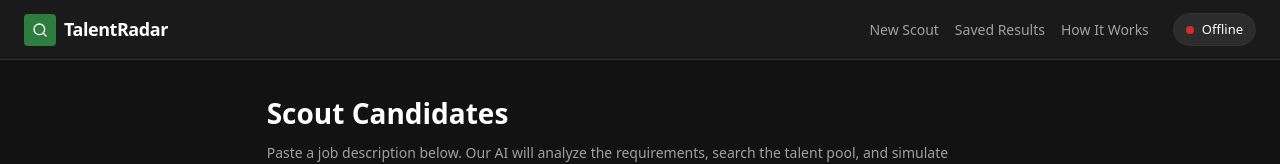
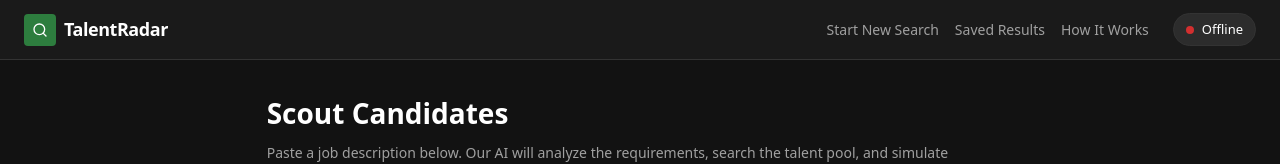
Before and after one commit to Tejayadagani/TalentHunt, a Next.js app in the folder frontend/: page / in a window 1280 px wide. Shown: the top 164 px of the page. Built offline with nearby package versions, Linux system fonts and the light colour scheme; no server answers.

Commit message:
Rename 'New Scout' to 'Start New Search' for better clarity

```diff
--- a/frontend/src/app/page.tsx
+++ b/frontend/src/app/page.tsx
@@ -149,7 +149,7 @@ export default function Home() {
               onClick={() => { setResults(null); setError(null); setIsSaved(false); }}
               className="text-[14px] font-medium text-muted-foreground hover:text-foreground transition-colors"
             >
-              New Scout
+              Start New Search
             </button>
             <button
               onClick={() => setShowSaved(true)}
```
